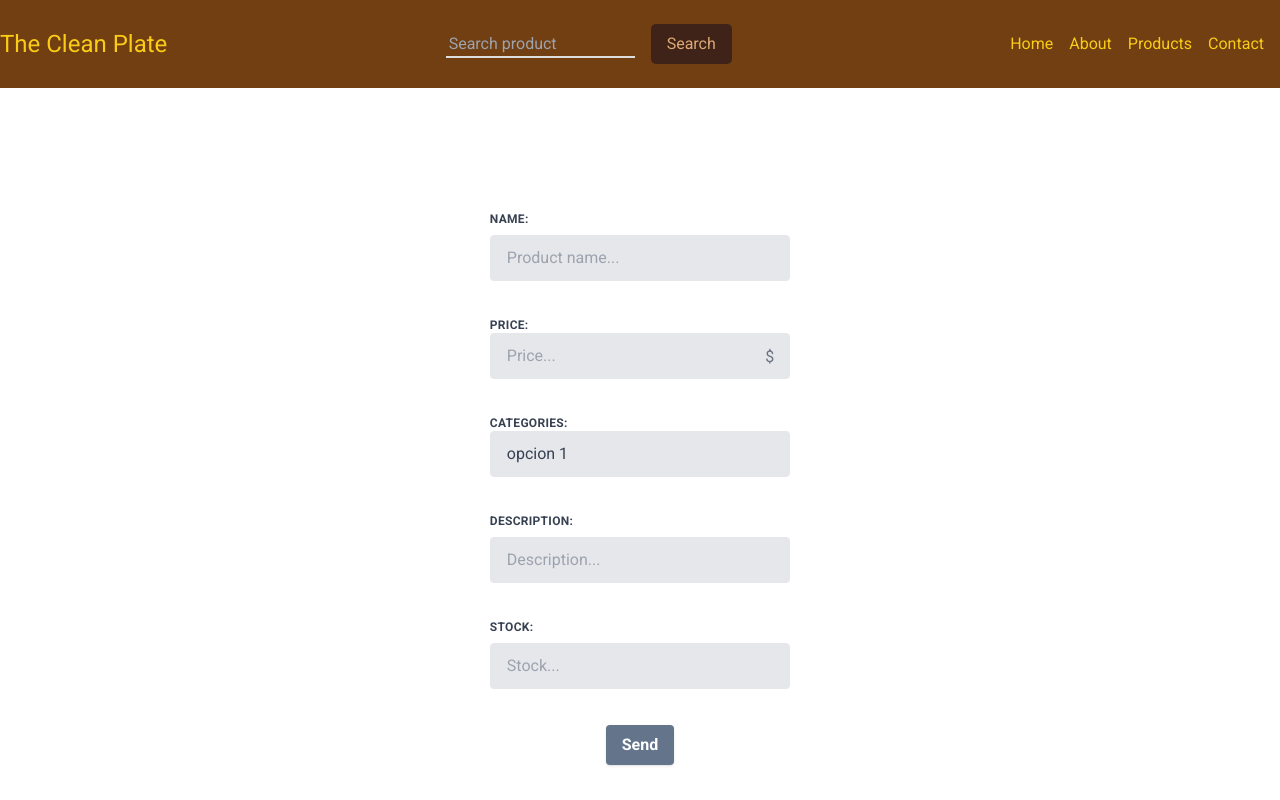
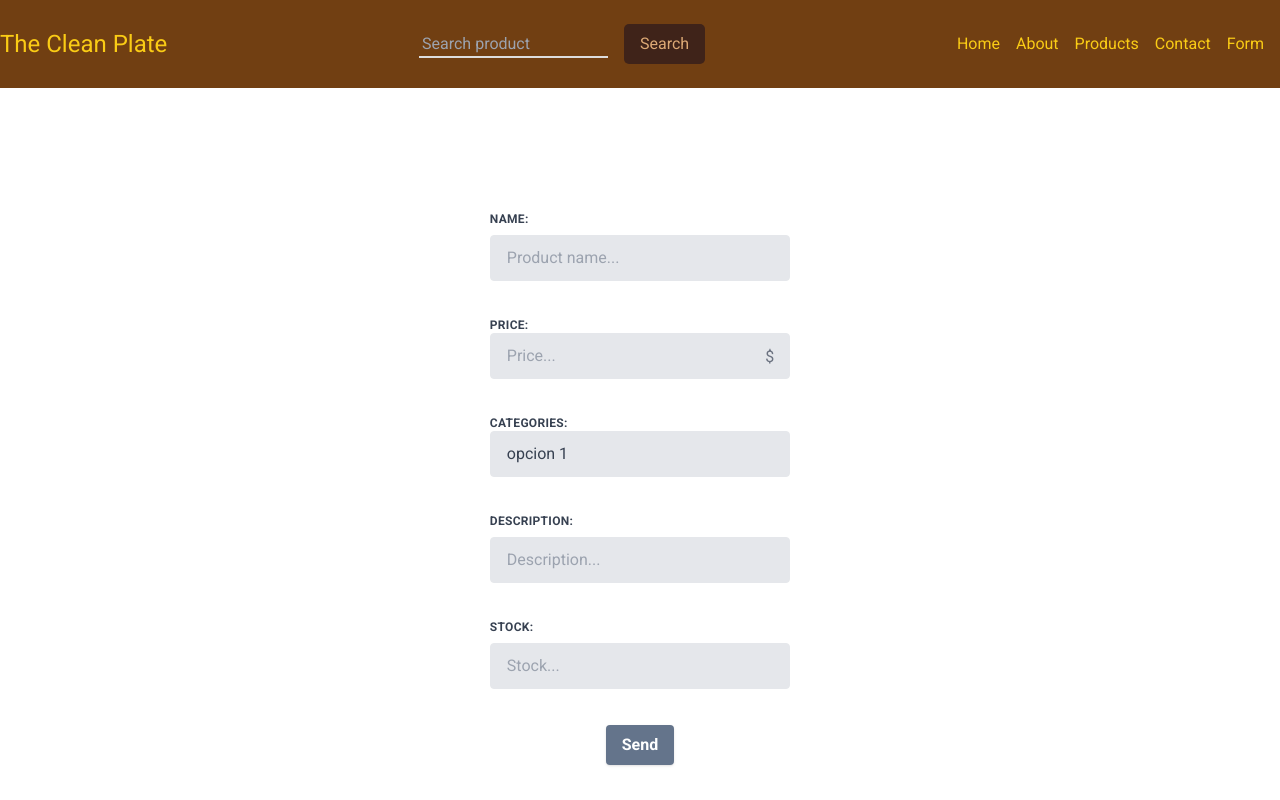
Before and after one commit to jeanvela/The-Clean-Plate, a React (Vite) app in the folder frontend/: page /createproduct in a window 1280 px wide. Shown: the top 800 px of the page. Built offline with nearby package versions, Linux system fonts and the light colour scheme.

Commit message:
correcion de  linkeo de navBar

```diff
--- a/frontend/src/components/NavBar/NavBar.jsx
+++ b/frontend/src/components/NavBar/NavBar.jsx
@@ -6,10 +6,14 @@ function NavBar() {
     return (
         <>
             <div className="flex justify-between items-center flex-row bg-yellow-900 py-6 text-yellow-400 ">
-                <h2 className="font-normal text-2xl">The Clean Plate</h2>
+                <Link to='/'>
+                    <h2 className="font-normal text-2xl">The Clean Plate</h2>
+                </Link>
 
                 <SearchBar />
+
                 <div className="container-links">
+
                     <Link to="/">
                         <a className="mr-4 text-decoration-none rounded-lg hover:bg-yellow-700 ">Home</a>
                     </Link>
@@ -18,12 +22,16 @@ function NavBar() {
                         <a className="mr-4 text-decoration-none rounded-lg hover:bg-yellow-700 ">About</a>
                     </Link>
 
-                    <Link to="/category">
+                    <Link to="/categories">
                         <a className="mr-4 text-decoration-none rounded-lg hover:bg-yellow-700 ">Products</a>
                     </Link>
 
                     <Link to="/contact">
                         <a className="mr-4 text-decoration-none rounded-lg hover:bg-yellow-700 ">Contact</a>
+                    </Link>
+
+                    <Link to="/createproduct">
+                        <a className="mr-4 text-decoration-none rounded-lg hover:bg-yellow-700 ">Form</a>
                     </Link>
 
                 </div>
--- a/frontend/src/components/formProducts/FormProducts.jsx
+++ b/frontend/src/components/formProducts/FormProducts.jsx
@@ -3,7 +3,6 @@ import Footer from "../views/Footer";
 const FormProdutcs = () => {
   return (
     <div>
-      {/* <NavBar></NavBar> */}
 
       <section className="flex items-center justify-center flex-col h-screen">
         <form>
```
